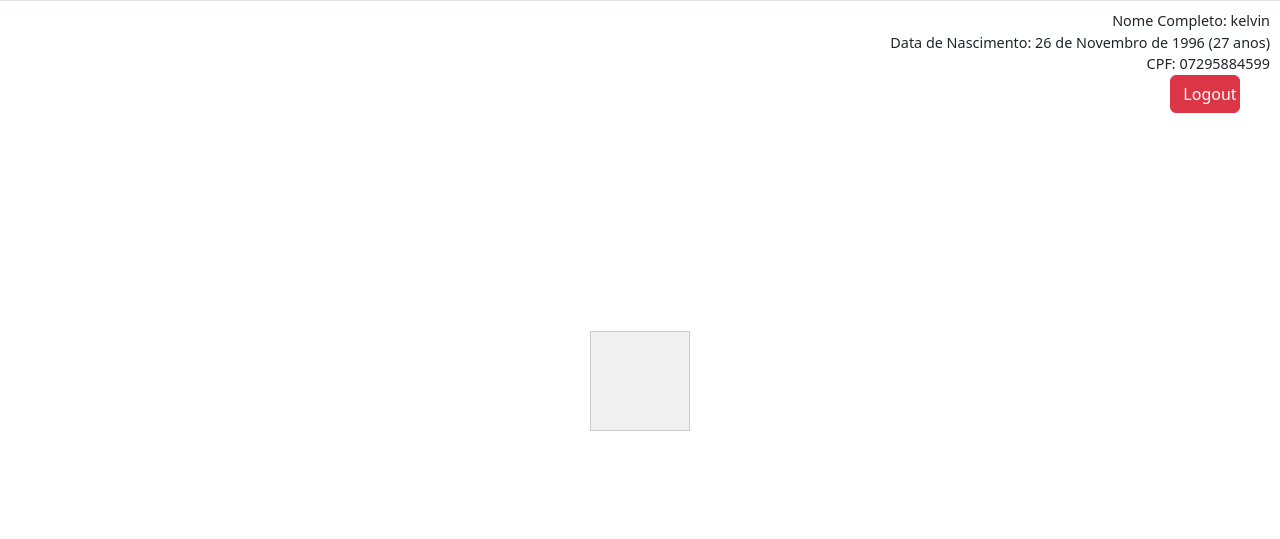
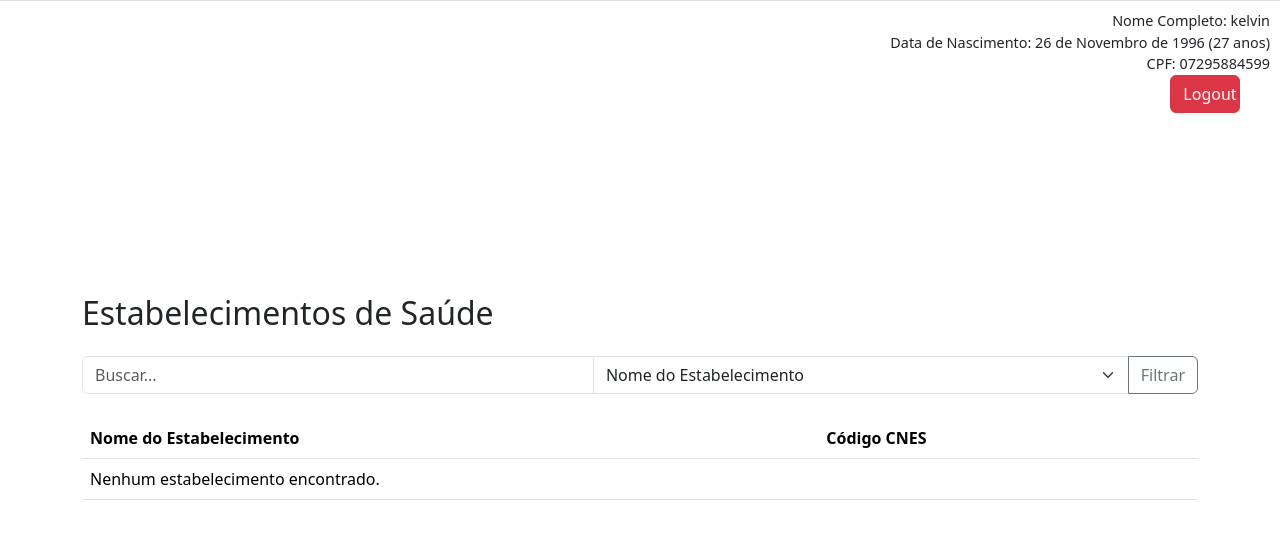
Before and after one commit to kmandrade/LaisCovid, a Django app: page /agendamento/home/ in a window 1280 px wide. Shown: the top 539 px of the page. Run offline with Django 4.2, Linux system fonts and the light colour scheme; a user stored in the database is signed in; some libraries are stand-ins or nearby versions.

Commit message:
Listando os estabelecimentos no html

```diff
--- /dev/null
+++ b/Agendamento/Templates/_header.html
@@ -0,0 +1,14 @@
+<header id="headerLogin" class="border-bottom" style="width: 100%;">
+    <!-- Outros elementos do header aqui -->
+    {% if user.is_authenticated %}
+        <div id="user-info" class="text-end">
+            <p>Nome Completo: {{ user.nome_completo }}</p>
+            <p>Data de Nascimento: {{ user.data_nascimento }} ({{ user.get_idade }} anos)</p>
+            <p>CPF: {{ user.cpf }}</p>
+            <a href="{% url 'logout' %}" class="btn btn-danger btn-logout">Logout</a>
+            {% if user.is_apto_agendamento %}
+                <a href="{% url 'logout' %}" class="btn btn-primary" style="width: 120px;">Realizar Agendamento</a>
+            {% endif %}
+        </div>
+    {% endif %}
+   </header>
--- /dev/null
+++ b/Agendamento/Templates/_lista_estabelecimentos.html
@@ -0,0 +1,39 @@
+<section id="main-section" class="sectionHome">
+    <div class="container mt-5">
+        <h2 class="mb-4">Estabelecimentos de Saúde</h2>
+
+        <form method="get" action="{% url 'lista_estabelecimentos' %}" class="mb-4">
+            <div class="input-group mb-3">
+                <input type="text" class="form-control" placeholder="Buscar..." name="q">
+                <select class="form-select" name="filtro">
+                    <option value="nome" selected>Nome do Estabelecimento</option>
+                    <option value="cnes">Código CNES</option>
+                </select>
+                <button class="btn btn-outline-secondary" type="submit">Filtrar</button>
+            </div>
+        </form>
+
+        <div style="max-height: 400px; overflow-y: auto;">
+            <table class="table">
+                <thead>
+                    <tr>
+                        <th>Nome do Estabelecimento</th>
+                        <th>Código CNES</th>
+                    </tr>
+                </thead>
+                <tbody>
+                    {% for estabelecimento in estabelecimentos %}
+                    <tr>
+                        <td>{{ estabelecimento.nome_estabelecimento }}</td>
+                        <td>{{ estabelecimento.codigo_cnes }}</td>
+                    </tr>
+                    {% empty %}
+                    <tr>
+                        <td colspan="2">Nenhum estabelecimento encontrado.</td>
+                    </tr>
+                    {% endfor %}
+                </tbody>
+            </table>
+        </div>
+    </div>
+</section>
--- a/Agendamento/Templates/home.html
+++ b/Agendamento/Templates/home.html
@@ -28,29 +28,12 @@
 </head>
 
 <body>
-   <header id="headerLogin" class="border-bottom" style="width: 100%;">
-    <!-- Outros elementos do header aqui -->
-    {% if user.is_authenticated %}
-        <div id="user-info" class="text-end">
-            <p>Nome Completo: {{ user.nome_completo }}</p>
-            <p>Data de Nascimento: {{ user.data_nascimento }} ({{ user.get_idade }} anos)</p>
-            <p>CPF: {{ user.cpf }}</p>
-            <a href="{% url 'logout' %}" class="btn btn-danger btn-logout">Logout</a>
-            {% if user.is_apto_agendamento %}
-                <a href="{% url 'logout' %}" class="btn btn-primary" style="width: 120px;">Realizar Agendamento</a>
-            {% endif %}
-        </div>
-    {% endif %}
-   </header>
+    {% include '_header.html' %}
    <br>
 
-   <section id="main-section" class="sectionHome">
-        <div class="content-box">
-
-        </div>
-    </section>
-
-
+    {% if user.is_superuser %}
+        {% include '_lista_estabelecimentos.html' %}
+    {% endif %}
 
     <script type="text/javascript">
         "{% for message in messages %}"
--- a/Agendamento/urls.py
+++ b/Agendamento/urls.py
@@ -3,5 +3,7 @@ from . import views
 
 urlpatterns = [
     path('home/', views.home, name='home'),
-    path('logout/', views.logout_view, name='logout')
+    path('logout/', views.logout_view, name='logout'),
+    path('lista_estabelecimentos/', views.lista_estabelecimentos, name='lista_estabelecimentos'),
+
 ]
--- a/Agendamento/views.py
+++ b/Agendamento/views.py
@@ -3,6 +3,41 @@ from django.contrib.auth.decorators import login_required
 from django.contrib.auth import logout
 from django.shortcuts import redirect
 from django.contrib import messages
+from .models import Estabelecimento
+
+
+@login_required(login_url="/auth/login/")
+def home(request):
+    query = request.GET.get('q')
+    filtro = request.GET.get('filtro')
+    estabelecimentos = Estabelecimento.objects.all()
+
+    if query:
+        if filtro == 'nome':
+            estabelecimentos = estabelecimentos.filter(nome_estabelecimento__icontains=query)
+        elif filtro == 'cnes':
+            estabelecimentos = estabelecimentos.filter(codigo_cnes__icontains=query)
+    return render(request, 'home.html', {
+        'user': request.user,
+        'estabelecimentos': estabelecimentos if request.user.is_superuser else None
+    })
+
+@login_required(login_url="/auth/login/")
+def lista_estabelecimentos(request):
+    query = request.GET.get('q')
+    filtro = request.GET.get('filtro')
+    estabelecimentos = Estabelecimento.objects.all()
+
+    if query:
+        if filtro == 'nome':
+            estabelecimentos = estabelecimentos.filter(nome_estabelecimento__icontains=query)
+        elif filtro == 'cnes':
+            estabelecimentos = estabelecimentos.filter(codigo_cnes__icontains=query)
+
+    return render(request, 'home.html', {
+        'user': request.user,
+        'estabelecimentos': estabelecimentos
+    })
 
 @login_required(login_url="/auth/login/")
 def home(request):
--- a/Usuario/Templates/login.html
+++ b/Usuario/Templates/login.html
@@ -37,7 +37,7 @@
     </header>
 
     {% if messages %}
-    <div class="alert alert-danger" role="alert">
+    <div class="alert alert-info" role="alert">
         {% for message in messages %}
             {% if message.tags %}<div class="{{ message.tags }}">{{ message }}</div>{% endif %}
         {% endfor %}
--- a/Usuario/views.py
+++ b/Usuario/views.py
@@ -124,8 +124,7 @@ def login(request):
         senha = request.POST.get('password')
 
         user = authenticate(request, cpf=cpf, password=senha)
-        print("===========")
-        print(user)
+
         if user is not None:
             login_django(request, user)
             userEncontrado = CustomUser.objects.filter(cpf=user.cpf).first()
```
Also changed, not shown: Agendamento/management/commands/popular_estabelecimentos.py (added, +30 -0 lines), Agendamento/models.py (+50 -1 lines), Agendamento/management/commands/__init__.py (added), Agendamento/migrations/0001_initial.py (added), db.sqlite3.
